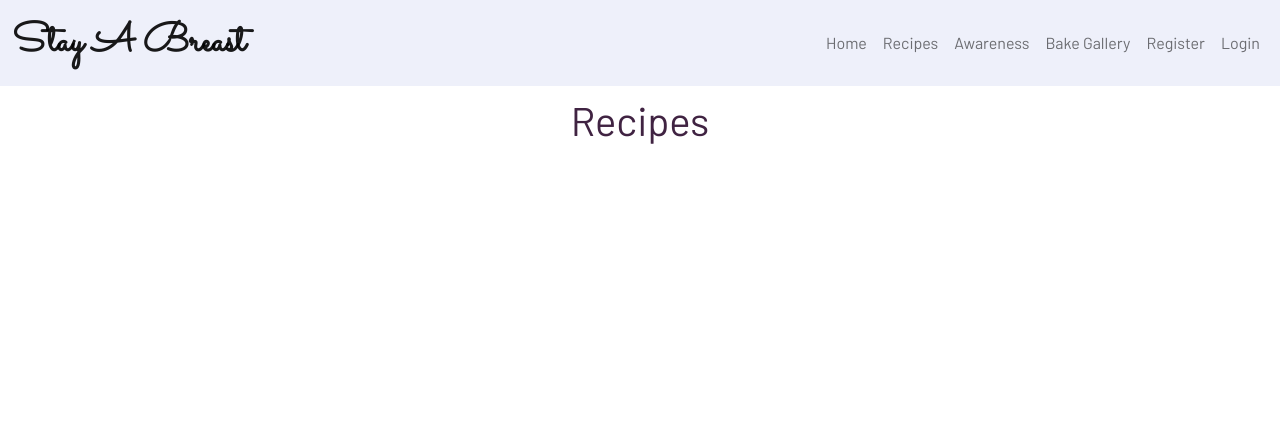
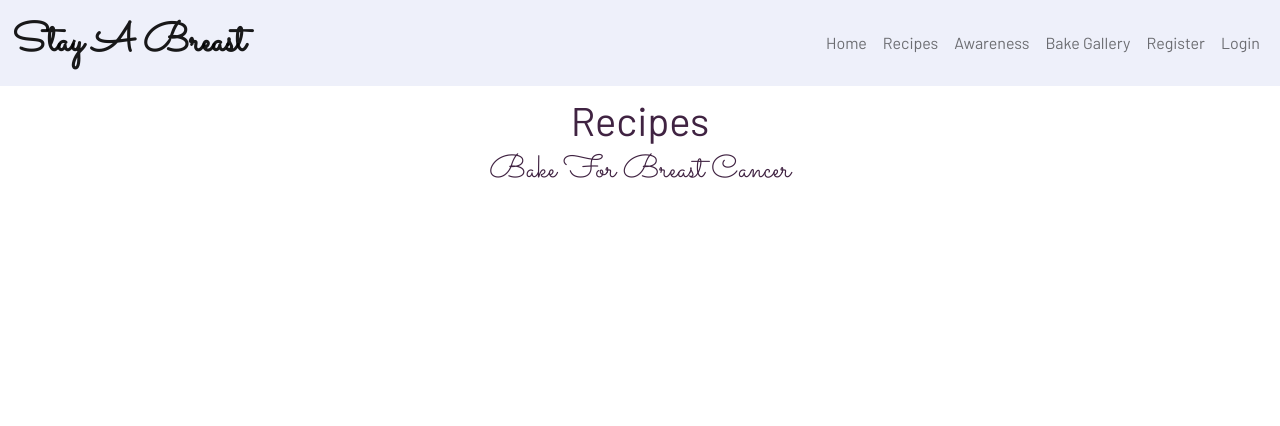
Before and after one commit to Sharon-B/BreastCancerAwarenessBakingApp, a Flask app: page /recipes in a window 1280 px wide. Shown: the top 426 px of the page. Run offline with Flask 2, Linux system fonts and the light colour scheme; data that the repository does not hold is empty; some libraries are stand-ins or nearby versions.

Commit message:
Add sub-heading to recipes page

```diff
--- a/templates/recipes.html
+++ b/templates/recipes.html
@@ -9,6 +9,7 @@
                 <div class="col">
                     <!-- Page Heading -->
                     <h2 class="page-heading heading">Recipes</h2>
+                    <h2 class="awareness-heading">Bake For Breast Cancer</h2>
                 </div>
             </div>
 
```
